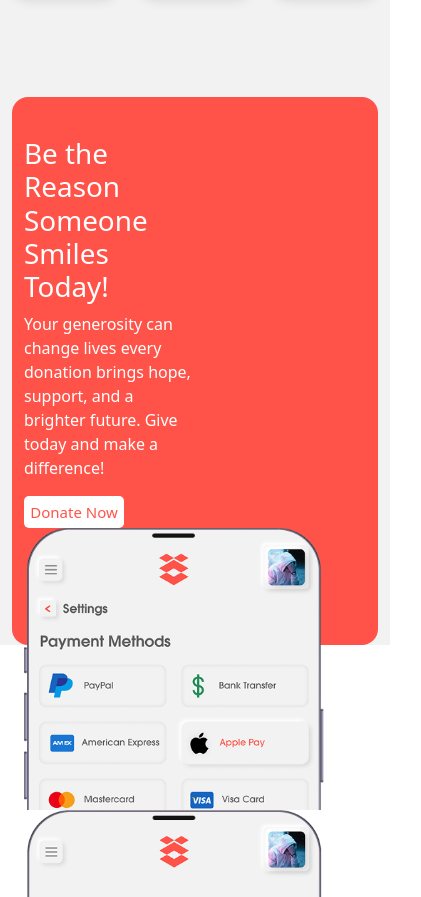
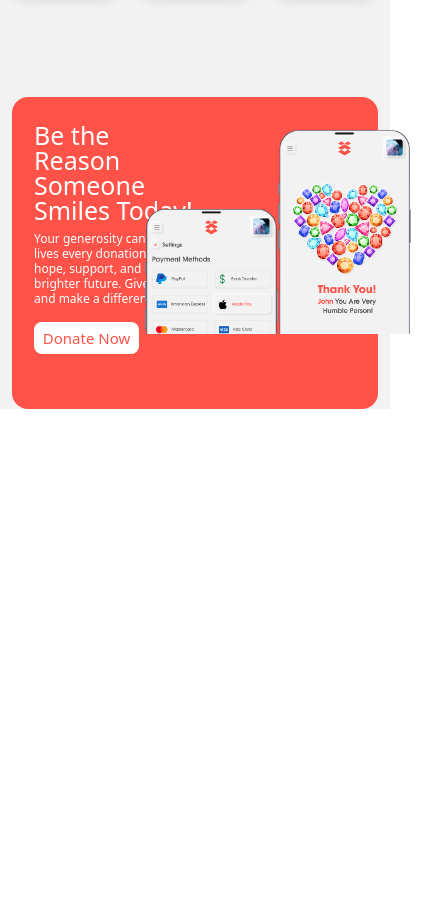
Before and after one commit to ubaid926/inteview, a plain HTML site: page index.html in a window 390 px wide. Shown: the part 3743-4640 px from the top of the page, 421 px wide, since content can reach past the window. After the commit the page ends 4152 px from the top, so only its background shows below. Drawn offline with nearby package versions, Linux system fonts and the light colour scheme; a web font is replaced by a local one.

Commit message:
added section 6

```diff
--- a/index.html
+++ b/index.html
@@ -125,17 +125,17 @@
                 </div>
             </div>
             <div class="row d-flex justify-content-center ">
-                <div class="orangecustom section6 col-xl-11">
-                    <div class="sect6content">
+                <div class="orangecustom section6 col-xl-11 col-lg-11 col-md-11 col-sm-12 col-12">
+                    <div class="sect6content ">
                         <h1>Be the Reason Someone Smiles Today!</h1>
                         <p>Your generosity can change lives every donation brings hope, support, and a brighter future.
                             Give
                             today and make a difference!</p>
-                        <button type="button" class="btn section2btn btn-lg text-capitalize">Donate Now</button>
+                        <button type="button" class="btn  section6btn btn-lg text-capitalize">Donate Now</button>
                     </div>
-                    <div class="section6images">
-                        <img src="images/iPhone 14 Pro (1).png" alt="">
-                        <img src="images/iPhone 14 Pro.png" alt="">
+                    <div class="section6images d-flex align-items-end">
+                        <img src="images/iPhone 14 Pro (1).png" class="sect6image1" alt="">
+                        <img src="images/iPhone 14 Pro.png" class="sect6image2" alt="">
                     </div>
                 </div>
             </div>
--- a/style.css
+++ b/style.css
@@ -180,23 +180,50 @@
 
 .section6 {
     color: white;
-    height: 65vh;
+    height: 80vh;
     /* width: 85%; */
-    padding-top: 70px;
-    padding: 40px;
+    padding-top: 52px;
+    /* padding-left: 40px;
+    padding-right: 40px; */
+    /* padding-bottom: 50px; */
     display: flex;
-    justify-content:space-between;
-    align-items: start;
-    flex-direction: column;
+    justify-content: space-between;
+    align-items: flex-start;
+    /* flex-direction: column; */
     border-radius: 16px;
 }
 
 .sect6content {
     max-width: 50%;
+    display: flex;
+    flex-direction: column;
+    row-gap: 20px;
+    padding-left: 80px;
+    /* background-color: yellow; */
 }
 
-.section6images img {
+.sect6content>p {
+    width: 130%;
+}
+
+.sect6content>h1 {
+    width: 130%;
+}
+
+.section6btn {
+    color: #FF5349 !important;
+    background-color: white !important;
+    font-weight: bolder;
+    width: 150px !important;
+}
+
+.sect6image1,
+.sect6image2 {
     max-width: 300px;
+}
+
+.section6images {
+    padding-right: 20px;
 }
 
 
@@ -318,6 +345,40 @@
         padding: 15px;
 
     }
+
+    .sect6image1,
+    .sect6image2 {
+        width: 250px;
+    }
+
+    .section6images {
+        padding-right: 15px;
+    }
+
+    .sect6content {
+        row-gap: 8px;
+        padding-left: 40px;
+        /* background-color: yellow; */
+    }
+
+    .section6btn {
+        width: 135px !important;
+        padding: 4px !important;
+        font-size: 15px !important;
+    }
+
+    .sect6content>p {
+        width: 150%;
+    }
+
+    .sect6content>h1 {
+        width: 150%;
+    }
+
+    .section6 {
+        height: 67vh;
+        padding-top: 45px;
+    }
 }
 
 @media screen and (max-width: 768px) {
@@ -354,7 +415,6 @@
 
     .section2btn {
         width: auto !important;
-        /* height: 40px !important; */
         padding: 4px !important;
         font-size: 15px !important;
         border-radius: 5px !important;
@@ -420,6 +480,45 @@
     }
 
 
+    .sect6image1,
+    .sect6image2 {
+        width: 173px;
+    }
+
+    .section6images {
+        padding-right: 15px;
+
+    }
+
+    .sect6content {
+        row-gap: 0px;
+        padding-left: 20px;
+
+        /* background-color: yellow; */
+    }
+
+    .section6btn {
+        width: 125px !important;
+        padding: 4px !important;
+        font-size: 15px !important;
+    }
+
+    .sect6content>p {
+        width: 150%;
+        font-size: 14px;
+        line-height: 15px;
+    }
+
+    .sect6content>h1 {
+        width: 150%;
+        font-size: 30px;
+        line-height: 30px;
+    }
+
+    .section6 {
+        height: 47vh;
+        padding-top: 36px;
+    }
 
 }
 
@@ -536,20 +635,12 @@
         justify-content: center;
     }
 
-    /* .section4content>h1{
-        t
-    } */
-
     .section4cards p,
     .section4content>h1,
     .section4cards h4,
     .section4content>p {
         text-align: center;
     }
-
-    /* .section4cards h4{
-        text-align: center;
-    } */
 
     .sect5card {
         padding: 10px;
@@ -566,6 +657,44 @@
 
     .section5cards h4 {
         font-size: 18px;
+    }
+
+
+    .sect6image1,
+    .sect6image2 {
+        width: 133px;
+    }
+
+    .section6images {
+        padding-right: 10px;
+        padding-top: 7px;
+    }
+
+    .sect6content {
+        row-gap: 0px;
+        padding-left: 10px;
+    }
+
+    .section6btn {
+        width: 105px !important;
+        font-size: 15px !important;
+    }
+
+    .sect6content>p {
+        width: 150%;
+        font-size: 12px;
+        line-height: 15px;
+    }
+
+    .sect6content>h1 {
+        width: 150%;
+        font-size: 25px;
+        line-height: 25px;
+    }
+
+    .section6 {
+        height: 37vh;
+        padding-top: 26px;
     }
 
 }
@@ -651,4 +780,43 @@
         flex-wrap: wrap;
         row-gap: 10px;
     }
+
+    .sect6image1,
+    .sect6image2 {
+        width: 80px;
+    }
+
+    .section6images {
+        padding-right: 0px;
+        padding-top: 54px;
+    }
+
+    .sect6content {
+        row-gap: 0px;
+        padding-left: 0px;
+    }
+
+    .section6btn {
+        width: 80px !important;
+        font-size: 12px !important;
+        border-radius: 5px !important;
+    }
+
+    .sect6content>p {
+        width: 175%;
+        font-size: 12px;
+        line-height: 12px;
+    }
+
+    .sect6content>h1 {
+        width: 170%;
+        font-size: 15px;
+        line-height: 15px;
+    }
+
+    .section6 {
+        height: 30vh;
+        padding-top: 16px;
+    }
+
 }
```
